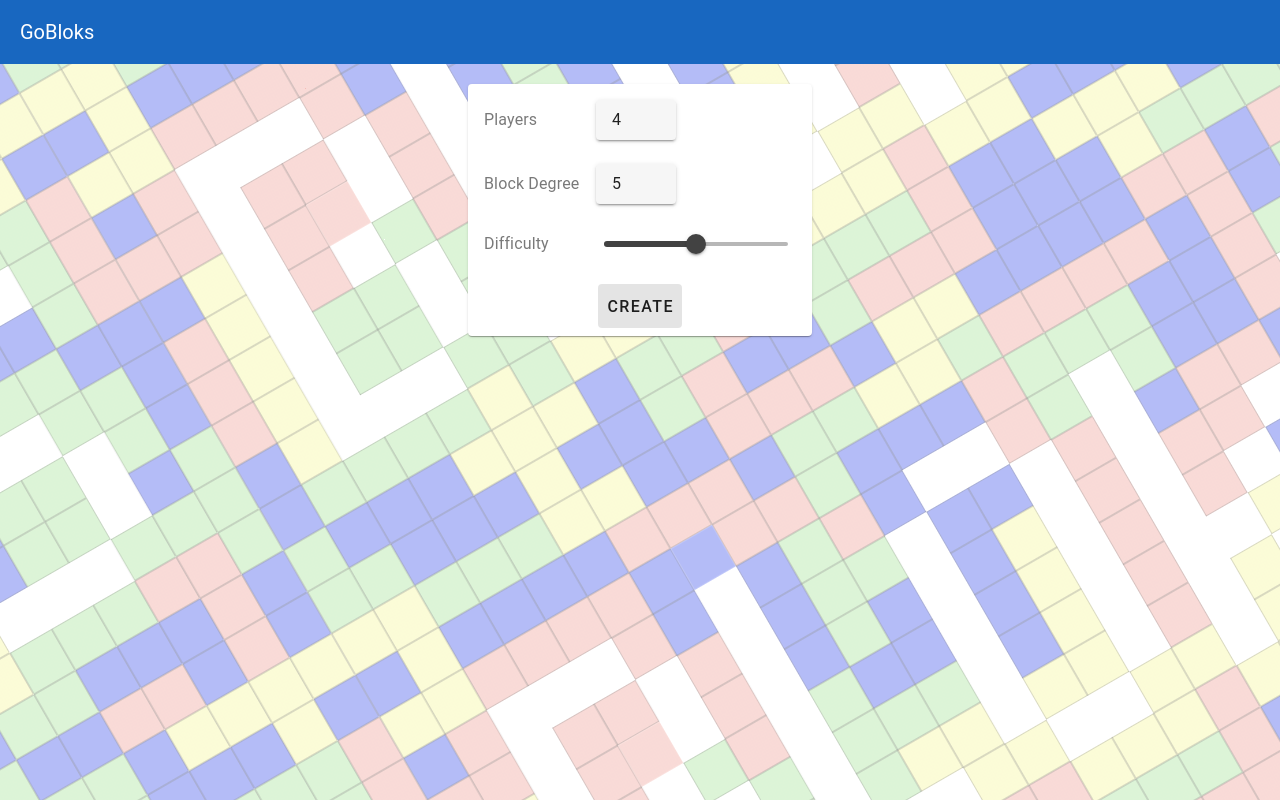
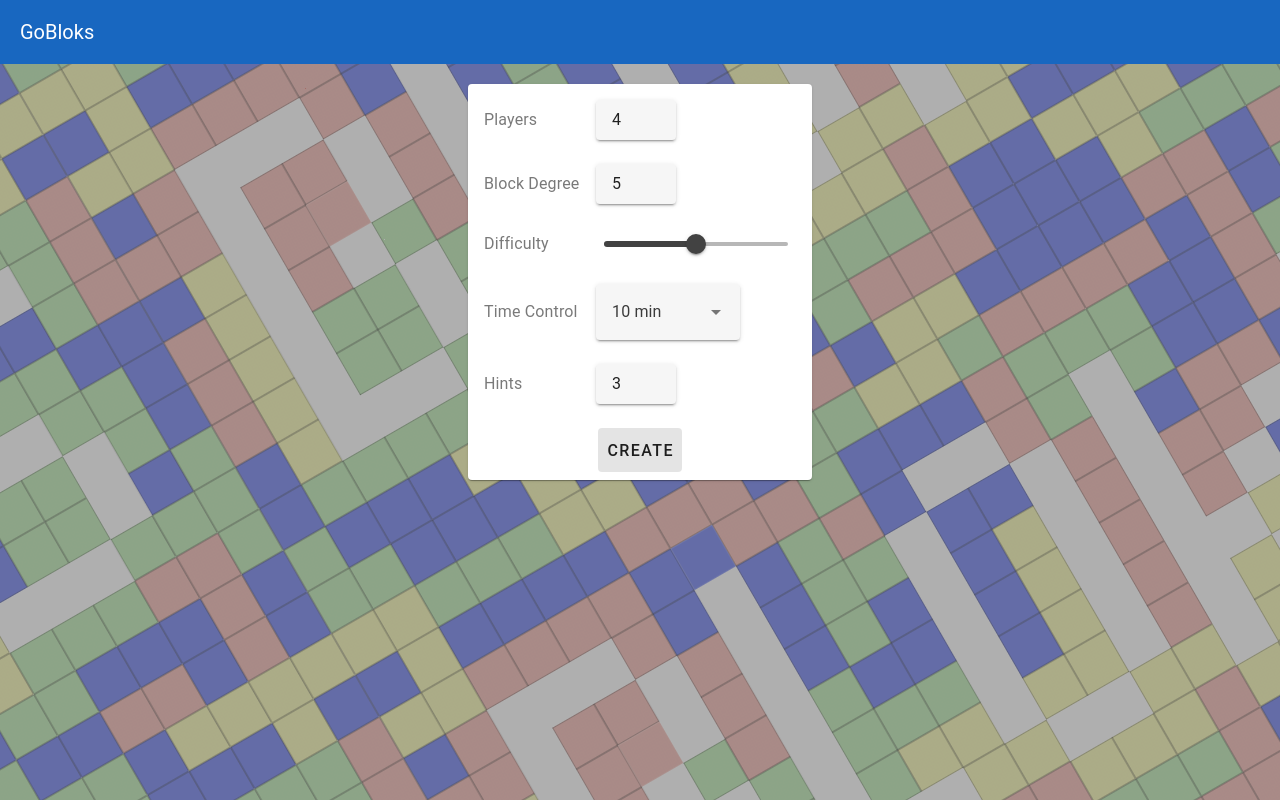
Before and after one commit to afinestead/gobloks, a Vue app in the folder frontend/: page /#/create in a window 1280 px wide. Built offline with nearby package versions, Linux system fonts and the light colour scheme; sample sign-in values are in the browser's storage.

Commit message:
some gui changes, disable eval for now

```diff
--- a/frontend/src/App.vue
+++ b/frontend/src/App.vue
@@ -32,7 +32,7 @@ function exitGame() {
 }
 
 .bkgnd {
-  background-color: #ffffff50;
+  background-color: #00000050;
 }
 
 #app:before {
--- a/frontend/src/components/Blokus.vue
+++ b/frontend/src/components/Blokus.vue
@@ -1,6 +1,5 @@
 <template>
-  <v-container class="fill-height" fluid min-height="480">
-
+  <v-container class="game-container fill-height" fluid min-height="480">
     <v-row class="gameplay-area fill-height">
       <v-col cols="1" class="panel my-pieces bordered" ref="pieceDeck">
         <piece
@@ -8,19 +7,19 @@
           v-if="myPieces.length !== 0"
           v-for="(p,idx) in myPieces"
           :key="idx"
-          :color="allPlayers[playerID]?.color || '#ffffff'"
+          :color="myPlayer?.color || '#ffffff'"
           :blocks="p.body"
           :square-size="16"
           @click.stop="handlePieceClick($event, p, idx)"
           @contextmenu.prevent
-          :disabled="Boolean(allPlayers[playerID]?.status & (1<<2))"
+          :disabled="Boolean(myPlayer?.status & (1<<2))"
           />
       </v-col>
 
       <v-col cols="9" class="panel board-view bordered">
         <div class="hint-btn">
           <v-btn
-            :color="allPlayers[playerID]?.color || '#ffffff'"
+            :color="myPlayer?.color || '#ffffff'"
             @click.stop="getHint"
             :disabled="hints <= 0 || hintRequested"
           >
@@ -34,6 +33,7 @@
               :key="j"
               :owner="pid"
               :color="allPlayers[pid&0xffff]?.color"
+              :hint="hintCoords.some(([x,y]) => x === i && y === j) ? myPlayer?.color : null"
               @mouseover="hoverX = i; hoverY = j; calculateOverlap(i, j)"
               @mouseout="hoverX = null; hoverY = null; clearHighlight()"
             />
@@ -63,7 +63,7 @@
       v-if="selectedPiece"
       class="selected-piece"
       ref="selectedPieceRef"
-      :color="allPlayers[playerID]?.color || '#ffffff'"
+      :color="myPlayer?.color || '#ffffff'"
       :blocks="selectedPiece?.block.body || []"
       :square-size="squareSize"
       :style="{
@@ -129,6 +129,7 @@ const playerOrder = computed(() => {
 const playerID = ref(null);
 const whoseTurn = ref(null);
 const gameStatus = ref(0);
+const myPlayer = computed(() => allPlayers.value[playerID.value]);
 
 const selectedPiece = ref(null);
 const selectedPieceRef = ref(null);
@@ -468,10 +469,7 @@ function clearHighlight() {
 
 function clearHint() {
   hintRequested.value = false;
-  for (const [x,y] of hintCoords.value) {
-    const sq = boardHTML.value[x][y];
-    sq.classList.remove("hinted");
-  }
+  hintCoords.value = [];
 };
 
 function isMyTurn() {
@@ -492,10 +490,6 @@ function getHint() {
       hintRequested.value = true;
       hints.value -= 1;
       hintCoords.value = [[hint.data.x, hint.data.y]];
-      for (const [x,y] of hintCoords.value) {
-        const sq = boardHTML.value[x][y];
-        sq.classList.add("hinted");
-      }
     })
     .catch(() => {});
 };
--- a/frontend/src/components/BoardSquare.vue
+++ b/frontend/src/components/BoardSquare.vue
@@ -13,6 +13,7 @@ const props = defineProps({
   owner: Number,
   players: Object,
   color: String,
+  hint: String,
 });
 
 const isOccupied = computed(() => !(props.owner & (1<<29)));
@@ -25,19 +26,20 @@ const sqColor = computed(() => {
     return `${ownerColor}ff`;
   } else if (isOrigin.value) {
     return `${ownerColor}50`;
+  } else if (props.hint) {
+    return `${props.hint}50`;
   } else {
     return '#ffffffff';
   }
 });
-
 </script>
 
 <style scoped>
 
 .board-square {
   border-width: 1px;
+  border-radius: 10%;
   border-style: solid;
-  margin: 1px;
   box-sizing: border-box;
   flex: 1;
   aspect-ratio: 1 / 1;
--- a/frontend/src/components/GameJoiner.vue
+++ b/frontend/src/components/GameJoiner.vue
@@ -37,6 +37,12 @@
               hide-sliders
               show-swatches
               v-model="playerColor"
+              :swatches="[
+                ['#FF0000','#FF6600','#FFFF00','#00FF00','#00FFFF','#0000FF','#8B0EDE','#FE2E92',],
+                ['#FF6F6F','#FF8A00','#FFF385','#07B000','#5FBFBF','#7373F9','#B883DC','#C8749C',],
+                ['#FAB9B9','#FFCB66','#E0D27C','#76FF76','#33BFFF','#B6B6D4','#F977FF','#FF33D4',],
+                ['#881E1E','#FFB119','#D4FF3A','#103C19','#338FFF','#1B1B95','#9F00A6','#A2175A',],
+              ]"
             />
           </v-menu>
         </template>
--- a/frontend/src/components/GameMaker.vue
+++ b/frontend/src/components/GameMaker.vue
@@ -72,6 +72,85 @@
           />
         </v-col>
       </v-row> -->
+      <v-row>
+        <v-col cols="4" class="my-auto">
+          <v-label>Time Control</v-label>
+        </v-col>
+        <v-col cols="6">
+          <v-select
+            v-model="timeControl"
+            :items="[
+              {
+                title: '1 min',
+                value: '1b0',
+              },
+              {
+                title: '1 | 1',
+                value: '1b1',
+              },
+              {
+                title: '2 | 1',
+                value: '2b1',
+              },
+              {
+                title: '5 min',
+                value: '5b0',
+              },
+              {
+                title: '5 | 5',
+                value: '5b5',
+              },
+              {
+                title: '10 min',
+                value: '10b0',
+              },
+              {
+                title: '10 | 10',
+                value: '10b10',
+              },
+              {
+                title: '30 min',
+                value: '30b0',
+              },
+              {
+                title: '1 day',
+                value: '86400b0',
+              },
+              {
+                title: '3 days',
+                value: '259200b0',
+              },
+              {
+                title: '7 days',
+                value: '604800b0',
+              },
+            ]"
+            hide-details
+            dense
+            outlined
+            variant="solo-filled"
+          />
+        </v-col>
+      </v-row>
+      <v-row>
+        <v-col cols="4" class="my-auto">
+          <v-label>Hints</v-label>
+        </v-col>
+        <v-col>
+          <v-text-field
+            width="80"
+            v-model="hints"
+            :rules="[rules.required]"
+            type="number"
+            min="0"
+            step="1"
+            outlined
+            density="compact"
+            hide-details
+            variant="solo-filled"
+          />
+        </v-col>
+      </v-row>
     </v-card-text>
     <v-card-actions>
       <v-spacer></v-spacer>
@@ -101,21 +180,24 @@ const nPlayers = ref(4);
 const blockDeg = ref(5);
 const density = ref(0.85);
 const turns = ref(true)
-const timeControl = ref("left");
+const timeControl = ref("10b0");
+const hints = ref(3);
 
 const rules = ref({
   required: (v) => !!v || "Required",
 })
 
 function tryCreate() {
+  const [time, bonus] = timeControl.value.split('b');
+
   store.createGame({
     players: parseInt(nPlayers.value),
     degree: parseInt(blockDeg.value),
     density: density.value,
     turns: true,
-    timeSeconds: 0,
-    timeBonus: 0,
-    hints: 100,
+    timeSeconds: parseInt(time),
+    timeBonus: parseInt(bonus),
+    hints: parseInt(hints.value),
   }).then((gid) => {
     router.push({ path: '/join', query: { game: gid } });
   }).catch((e) => {
--- a/frontend/src/components/Piece.vue
+++ b/frontend/src/components/Piece.vue
@@ -66,8 +66,8 @@ const pieceStyle = computed(() => ({
 }));
 
 const blockStyle = computed(() => ({
-  height: `${props.squareSize-1}px`,
-  width: `${props.squareSize-1}px`,
+  height: `${props.squareSize}px`,
+  width: `${props.squareSize}px`,
 }));
 
 defineExpose({
@@ -139,8 +139,9 @@ function rotatePiece(deg) {
 
 .block {
   position: absolute;
-  border: 1px solid black;
-  margin: 1px;
+  border-width: 1px;
+  border-radius: 10%;
+  border-style: solid;
   box-sizing: border-box;
 }
 
--- a/frontend/src/components/PlayerCard.vue
+++ b/frontend/src/components/PlayerCard.vue
@@ -2,10 +2,10 @@
   <v-card
     v-if="player.name"
     :title="player.name"
-    :class="['mx-auto', 'mb-5', {highlight: myTurn}]"
-    :color="`${player.color}50`"
+    :class="['mx-auto', 'mb-1', {highlight: myTurn}]"
+    :color="player.color"
     :disabled="!isActive"
-    :variant="myTurn ? 'elevated' : 'flat'"
+    :elevation="myTurn ? 8 : 0"
   >
     <template v-slot:prepend>
       <v-icon v-if="connected" size="x-small" color="green">mdi-checkbox-blank-circle</v-icon>
@@ -35,6 +35,6 @@ const isActive = computed(() => (props.player.status & (1<<2)) === 0);
 <style scoped>
 
 .highlight {
-  border: 5px solid #ffff00ff;
+  border-left: 20px solid #ffff00ff;
 }
 </style>
```
Also changed, not shown: 1 other file (tests, documents, lock files or other folders).
